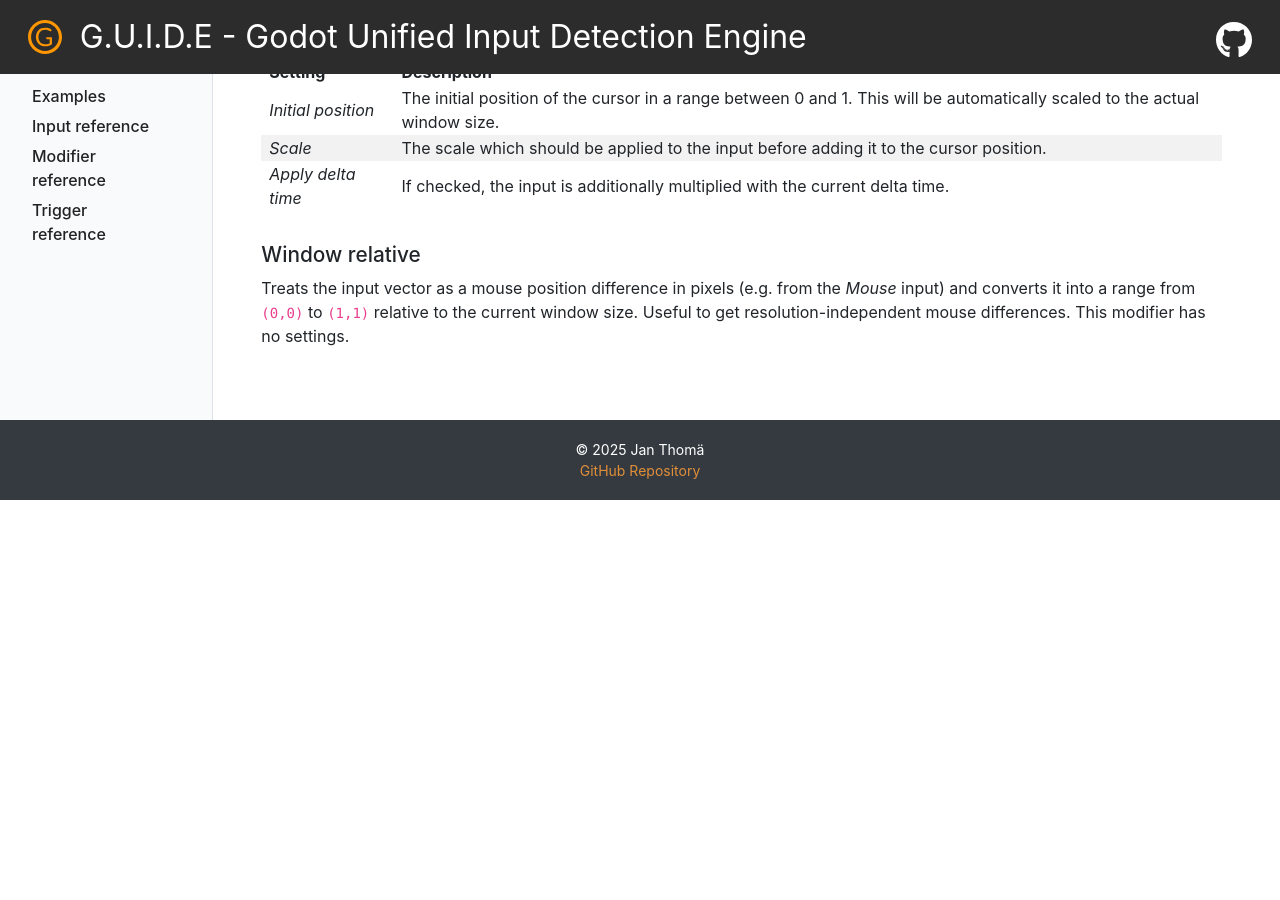
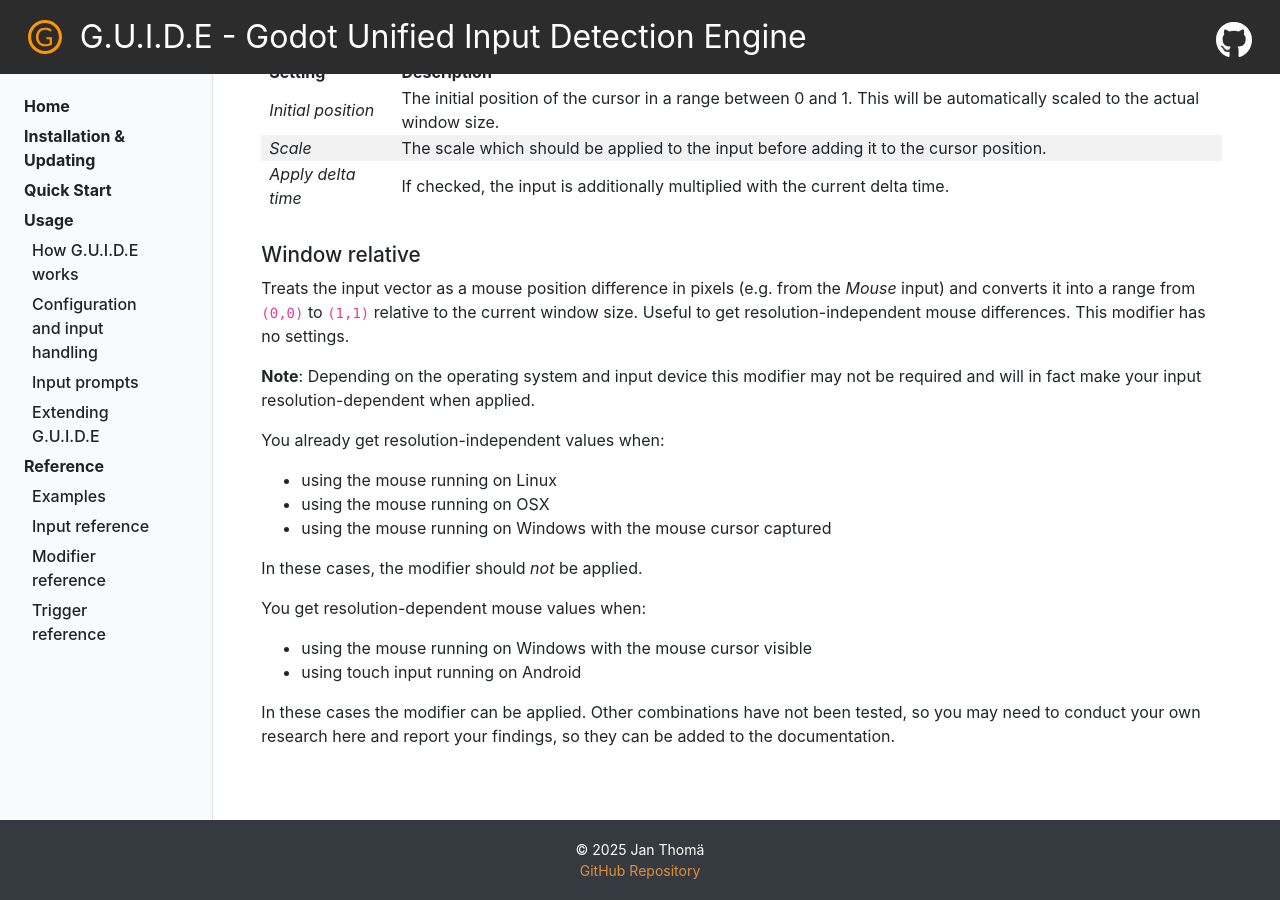
Before and after one commit to jonathan-durbin/G.U.I.D.E, a Jekyll site: the page built from docs/_docs/reference/05_modifier_reference.md, in a window 1280 px wide and 900 px high, scrolled down 3416 px. Built offline with Jekyll 4.4.1, drawn with Linux system fonts in a browser that asks for light colours; nearby versions of some CDN libraries; before the commit the page ends 3916 px from its top, so only the background shows below that.

Commit message:
docs: clarify when to use the window relative modifier
fixes #5

```diff
--- a/docs/_docs/reference/05_modifier_reference.md
+++ b/docs/_docs/reference/05_modifier_reference.md
@@ -122,3 +122,20 @@
 
 ## Window relative
 Treats the input vector as a mouse position difference in pixels (e.g. from the _Mouse_ input) and converts it into a range from `(0,0)` to `(1,1)` relative to the current window size. Useful to get resolution-independent mouse differences. This modifier has no settings.
+
+**Note**: Depending on the operating system and input device this modifier may not be required and will in fact make your input resolution-dependent when applied.
+
+You already get resolution-independent values when:
+
+- using the mouse running on Linux
+- using the mouse running on OSX
+- using the mouse running on Windows with the mouse cursor captured
+
+In these cases, the modifier should _not_ be applied.
+
+You get resolution-dependent mouse values when:
+
+- using the mouse running on Windows with the mouse cursor visible
+- using touch input running on Android
+
+In these cases the modifier can be applied. Other combinations have not been tested, so you may need to conduct your own research here and report your findings, so they can be added to the documentation.
```
